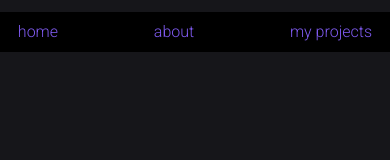
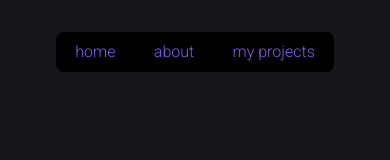
Before and after one commit to russl8/portfolio, a React (Create React App) app: page / in a window 390 px wide. Shown: the top 160 px of the page. Built offline with nearby package versions, Linux system fonts and the light colour scheme.

Commit message:
navbar zindex fix

```diff
--- a/src/components/Navbar.tsx
+++ b/src/components/Navbar.tsx
@@ -5,22 +5,24 @@ const links = [
     <SidebarLink href="#intro" text="home" />,
     <SidebarLink href="#about" text="about" />,
     <SidebarLink href="#projects" text="my projects" />
-]
+];
+
 const Navbar = () => {
     return (
+        <div className="fixed  z-50 w-full text-color">
             <FadeInSection delay={`100ms`}>
-            <div className="w-full flex justify-center z-1000 items-center mt-4 px-10 sm:hidden">
-                <div className=" fixed  w-[450px] py-2 text-color bg-[#000000] rounded-lg flex justify-around items-center mt-8 mx-4">
+                <div className=" w-[450px]flex justify-center items-center mt-4 px-10 sm:hidden">
+                    <div className="w-450 py-2 bg-[#000000] rounded-lg flex justify-around items-center mt-8 mx-4">
                         {links.map((link, i) => (
-                        <div className="">
+                            <div key={i} className="mx-2">
                                 {link}
                             </div>
                         ))}
                     </div>
                 </div>
             </FadeInSection>
-
+        </div>
     );
-}
+};
 
 export default Navbar;
```
Lines whose indentation alone changed are shown as unchanged.
